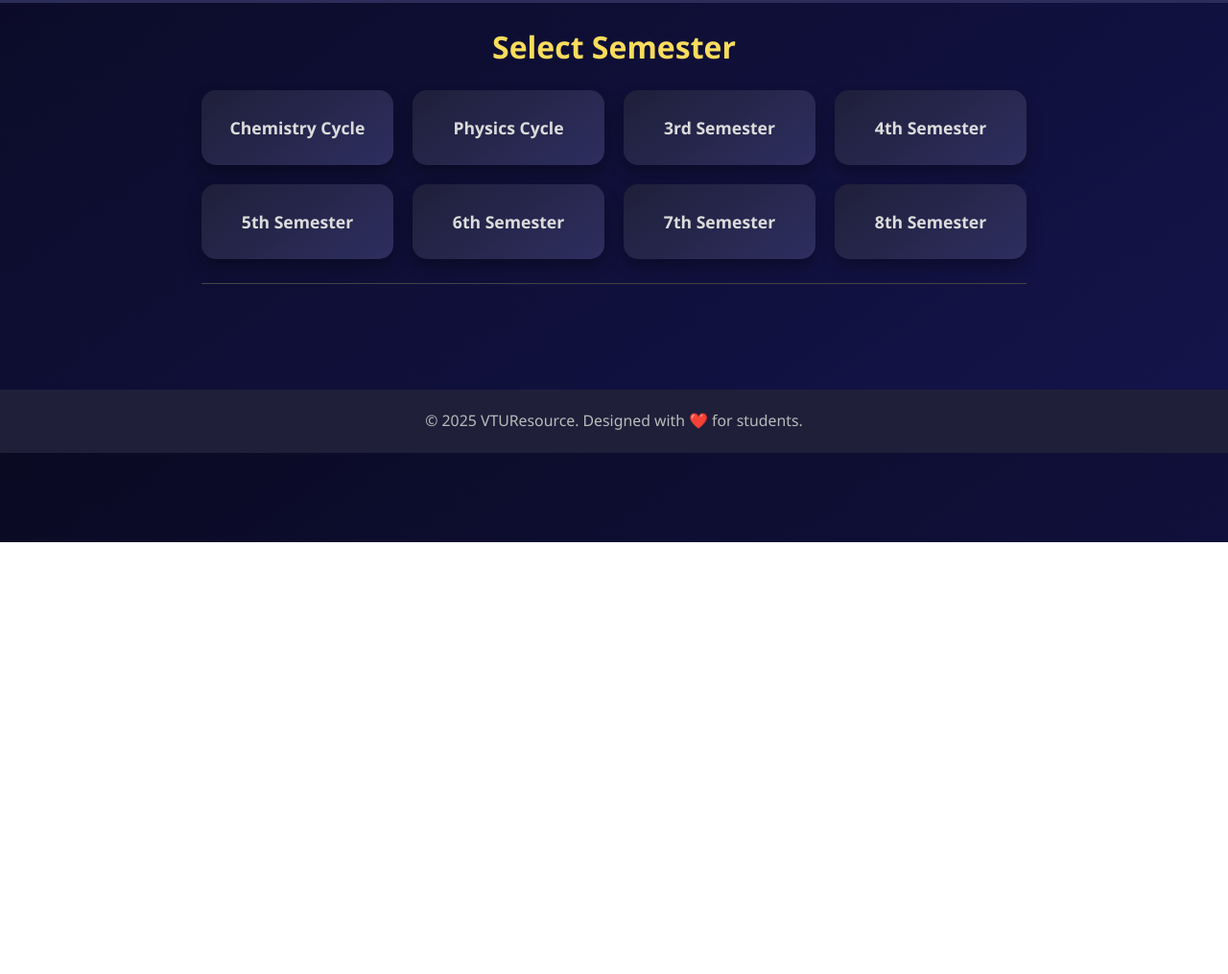
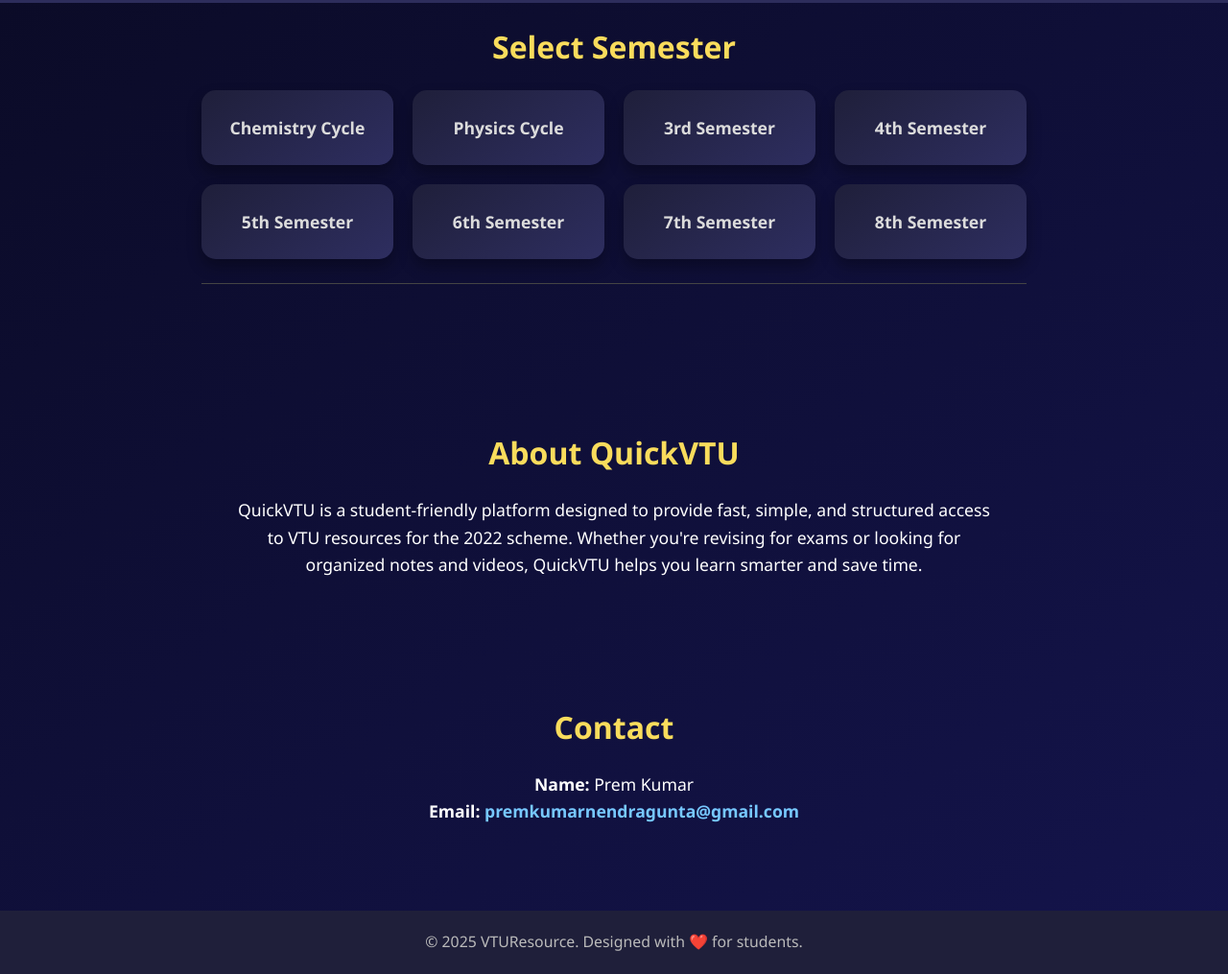
Before and after one commit to Premkumarnendragunta/QuickVTU, a plain HTML site: page index.html in a window 1280 px wide. Shown: the part 235-1250 px from the top of the page at 96% size. Before the commit the page ends 800 px from the top, so only its background shows below. Drawn offline with Linux system fonts and the light colour scheme.

Commit message:
about changes

```diff
--- a/index.html
+++ b/index.html
@@ -3,8 +3,21 @@
 <head>
   <meta charset="UTF-8" />
   <meta name="viewport" content="width=device-width, initial-scale=1" />
-  <title>VTUResource - 2022 Scheme</title>
+  <title>QuickVTU - 2022 Scheme</title>
   <link rel="stylesheet" href="style.css" />
+  <style>
+    html {
+      scroll-behavior: smooth;
+    }
+    main {
+      padding: 20px;
+      max-width: 900px;
+      margin: 0 auto;
+    }
+    section {
+      margin-top: 50px;
+    }
+  </style>
 </head>
 <body>
   <header>
@@ -14,13 +27,28 @@
 
   <nav>
     <a href="#" onclick="resetAll()">Home</a>
-    <a href="#" onclick="scrollToTop()">About</a>
-    <a href="#" onclick="scrollToTop()">Contact</a>
+    <a href="#about">About</a>
+    <a href="#contact">Contact</a>
   </nav>
 
-  <main id="steps-container" style="padding:20px; max-width: 900px; margin: 0 auto;">
-    <!-- Steps will append here -->
+  <main id="steps-container">
+    <!-- JS will append steps here -->
   </main>
+
+  <section id="about">
+    <h2>About QuickVTU</h2>
+    <p>
+      QuickVTU is a student-friendly platform designed to provide fast, simple, and structured access
+      to VTU resources for the 2022 scheme. Whether you're revising for exams or looking for organized
+      notes and videos, QuickVTU helps you learn smarter and save time.
+    </p>
+  </section>
+
+  <section id="contact">
+    <h2>Contact</h2>
+    <p><strong>Name:</strong> Prem Kumar</p>
+    <p><strong>Email:</strong> <a href="mailto:premkumarnendragunta@gmail.com">premkumarnendragunta@gmail.com</a></p>
+  </section>
 
   <footer>
     <p>&copy; 2025 VTUResource. Designed with ❤️ for students.</p>
--- a/style.css
+++ b/style.css
@@ -178,3 +178,6 @@ button:hover {
   opacity: 0.5;
   pointer-events: none;
 }
+html {
+  scroll-behavior: smooth;
+}
```
